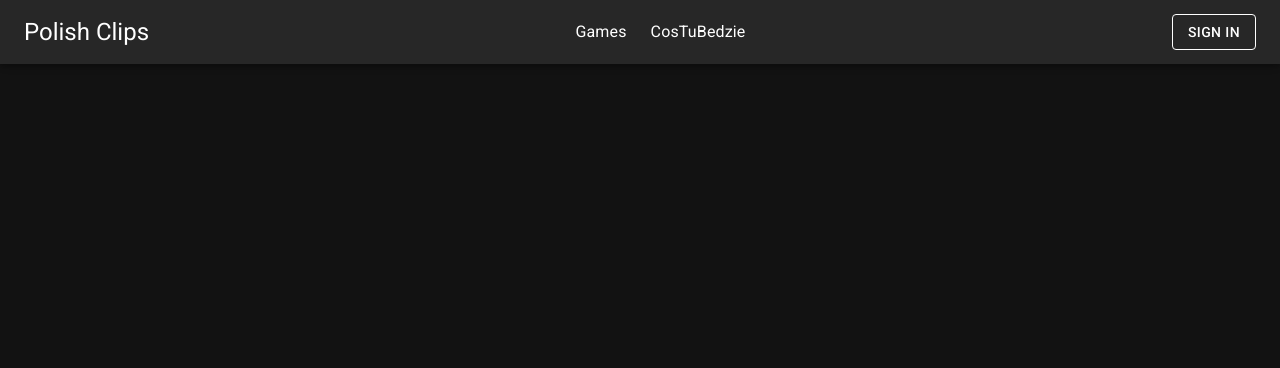
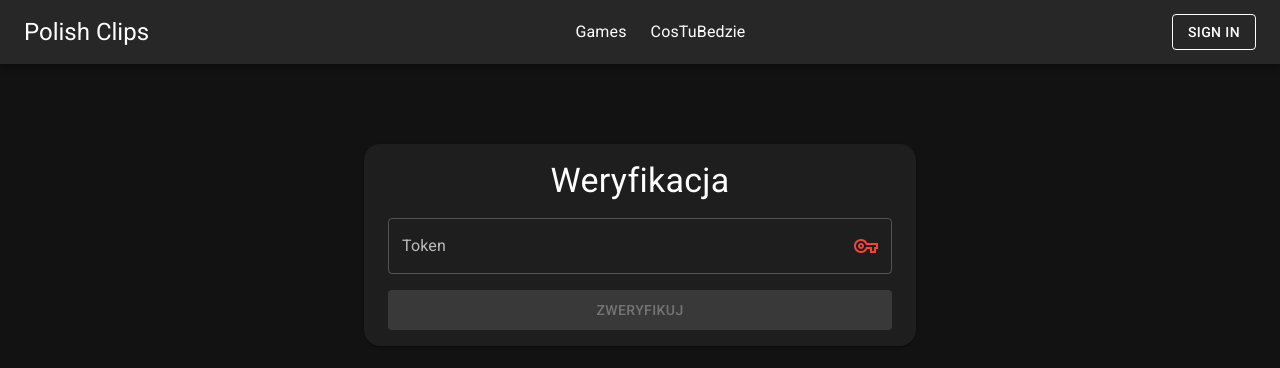
Before and after one commit to kosiu1231/Polish-Clips-App, a React (Create React App) app: page /verifyemail in a window 1280 px wide. Shown: the top 368 px of the page. Built offline with nearby package versions, Linux system fonts and the light colour scheme.

Commit message:
Add VerifyEmail page

```diff
--- a/src/App.js
+++ b/src/App.js
@@ -10,7 +10,7 @@ import Register from "./pages/Register";
 import ResetPassword from "./pages/ResetPassword";
 import Create from "./pages/Create";
 import { Box, Container } from "@mui/material";
-import ConfirmPassword from "./pages/ConfirmPassword";
+import VerifyEmail from "./pages/VerifyEmail";
 
 function App() {
     return (
@@ -34,10 +34,7 @@ function App() {
                         <Route path="/games" element={<Games />} />
                         <Route path="/login" element={<Login />} />
                         <Route path="/register" element={<Register />} />
-                        <Route
-                            path="/confirmpassword"
-                            element={<ConfirmPassword />}
-                        />
+                        <Route path="/verifyemail" element={<VerifyEmail />} />
                         <Route
                             path="/resetpassword"
                             element={<ResetPassword />}
--- a/src/pages/ConfirmPassword.js
+++ /dev/null
@@ -1,7 +0,0 @@
-import React from "react";
-
-function ConfirmPassword() {
-    return <div>ConfirmPassword</div>;
-}
-
-export default ConfirmPassword;
--- a/src/pages/Register.js
+++ b/src/pages/Register.js
@@ -102,7 +102,7 @@ function Register() {
                 throw Error(data.message);
             }
 
-            navigate("/confirmpassword");
+            navigate("/verifyemail");
         } catch (err) {
             setErrMsg(err.message);
             errRef.current.focus();
--- /dev/null
+++ b/src/pages/VerifyEmail.js
@@ -0,0 +1,148 @@
+import { VpnKeyOutlined } from "@mui/icons-material";
+import {
+    Box,
+    Button,
+    Card,
+    Container,
+    InputAdornment,
+    TextField,
+    Typography,
+} from "@mui/material";
+import { useNavigate } from "react-router-dom";
+import React from "react";
+import { useRef, useState, useEffect } from "react";
+
+const TOKEN_REGEX = /^[A-Z0-9]{48}$/;
+
+function VerifyEmail() {
+    const tokenRef = useRef();
+    const errRef = useRef();
+    const navigate = useNavigate();
+
+    const [token, setToken] = useState("");
+    const [validToken, setValidToken] = useState(false);
+    const [tokenFocus, setTokenFocus] = useState(false);
+
+    const [errMsg, setErrMsg] = useState("");
+
+    const [url, setUrl] = useState("");
+
+    useEffect(() => {
+        tokenRef.current.focus();
+    }, []);
+
+    useEffect(() => {
+        setValidToken(TOKEN_REGEX.test(token));
+        setUrl(`https://localhost:7064/auth/verify?token=` + token);
+        setErrMsg("");
+        // eslint-disable-next-line
+    }, [token]);
+
+    const handleSubmit = async (e) => {
+        e.preventDefault();
+        if (!TOKEN_REGEX.test(token)) {
+            setErrMsg("Nieprawidłowe dane.");
+            return;
+        }
+
+        try {
+            const res = await fetch(url, {
+                method: "POST",
+                headers: {
+                    accept: "text/plain",
+                },
+            });
+
+            const data = await res.json();
+
+            if (!res.ok) {
+                throw Error(data.message);
+            }
+
+            navigate("/login");
+        } catch (err) {
+            setErrMsg(err.message);
+            errRef.current.focus();
+        }
+    };
+
+    return (
+        <Container maxWidth="sm">
+            <Card
+                sx={{
+                    mt: 8,
+                    display: "flex",
+                    flexDirection: "column",
+                    alignItems: "center",
+                    borderRadius: 4,
+                }}
+            >
+                <Typography variant="h4" component="h3" sx={{ pt: 2 }}>
+                    Weryfikacja
+                </Typography>
+
+                <Box
+                    component="form"
+                    onSubmit={handleSubmit}
+                    noValidate
+                    sx={{ py: 1, px: 3, width: "100%" }}
+                >
+                    <TextField
+                        type="text"
+                        id="token"
+                        label="Token"
+                        ref={tokenRef}
+                        autoComplete="off"
+                        onChange={(e) => setToken(e.target.value)}
+                        aria-invalid={validToken ? "false" : "true"}
+                        aria-describedby="tokennote"
+                        onFocus={() => setTokenFocus(true)}
+                        onBlur={() => setTokenFocus(false)}
+                        fullWidth
+                        sx={{ my: 1 }}
+                        InputProps={{
+                            endAdornment: (
+                                <InputAdornment position="end">
+                                    <VpnKeyOutlined
+                                        color={validToken ? "success" : "error"}
+                                    />
+                                </InputAdornment>
+                            ),
+                        }}
+                    ></TextField>
+
+                    <Typography
+                        variant="p"
+                        m={0.5}
+                        id="tokennote"
+                        display={tokenFocus && !validToken ? "block" : "none"}
+                    >
+                        Wprowadź poprawny token o długości 48 znaków.
+                    </Typography>
+
+                    <Typography
+                        variant="p"
+                        m={0.5}
+                        ref={errRef}
+                        display={errMsg ? "block" : "none"}
+                        aria-live="assertive"
+                    >
+                        {errMsg}
+                    </Typography>
+
+                    <Button
+                        type="submit"
+                        fullWidth
+                        sx={{ mt: 1, mb: 1, py: 1 }}
+                        variant="contained"
+                        disabled={!validToken ? true : false}
+                    >
+                        Zweryfikuj
+                    </Button>
+                </Box>
+            </Card>
+        </Container>
+    );
+}
+
+export default VerifyEmail;
```
